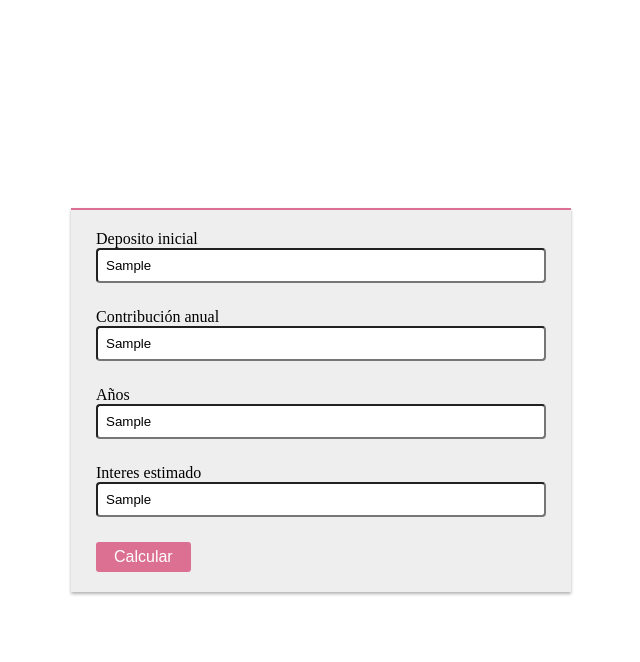
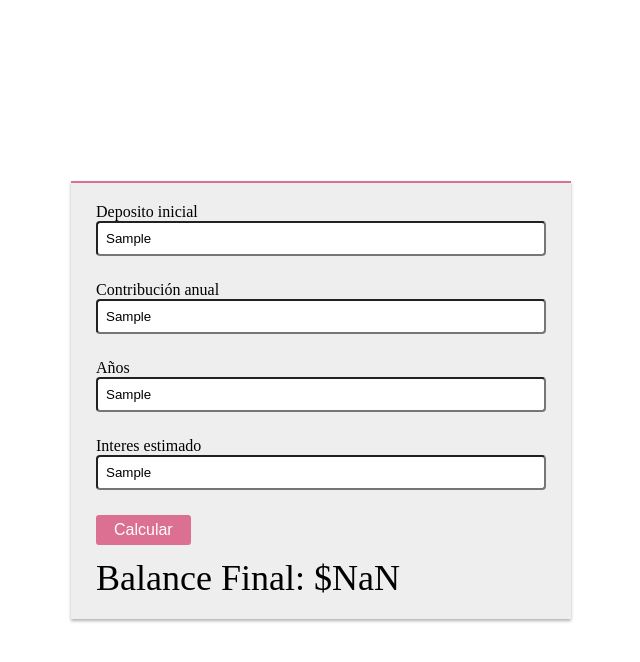
Before and after one commit to Rubenmt93/React-CalculadoreIC, a React (Create React App) app: page / in a window 1280 px wide. Both pictures are taken after typing "Sample", "Sample", "Sample", "Sample" into the empty fields and a click on the button "Calcular". Shown: the top 662 px of the page, without its empty margins (319-959 px from the left). Built offline with nearby package versions, Linux system fonts and the light colour scheme.

Commit message:
Mosyrando el Balance en pantalla

```diff
--- a/src/App.js
+++ b/src/App.js
@@ -4,6 +4,8 @@
 import Button from './components/Button'
 import Container from './components/Container';
 import Section from './components/Section';
+import Balance from './components/Balance';
+import { useState } from 'react';
 
 const compoundInteres = (deposit, contribution, years, rate)=>{
   let total= deposit
@@ -13,10 +15,18 @@
 
   return Math.round(total)
 }
+
+const formatter = new Intl.NumberFormat('en-US',{
+  style:'currency',
+  currency:'USD',
+  minimumFractionDigits:2,
+  maximumFractionDigits:2,
+})
 function App() {
+  const [balance,setBalance]= useState('')
   const handleSubmit= ({deposit, contribution, years, rate})=>{
     const val= compoundInteres(Number(deposit), Number(contribution), Number(years), Number(rate))
-    console.log(val);
+    setBalance(formatter.format(val));
   }
   return (
     <Container >
@@ -38,8 +48,11 @@
             <Button> Calcular</Button>
           </Form>
         </Formik>
+
+      {balance !== ''? <Balance>Balance Final: {balance}</Balance>:null}
       </Section>
     </Container>
+
   );
 }
 
--- /dev/null
+++ b/src/components/Balance.js
@@ -0,0 +1,9 @@
+import styled from 'styled-components'
+
+const Balance= styled.span`
+  margin-top:12px;
+  font-size:36px;
+  color:black;
+  display: inline-block;
+`
+export default Balance
```
